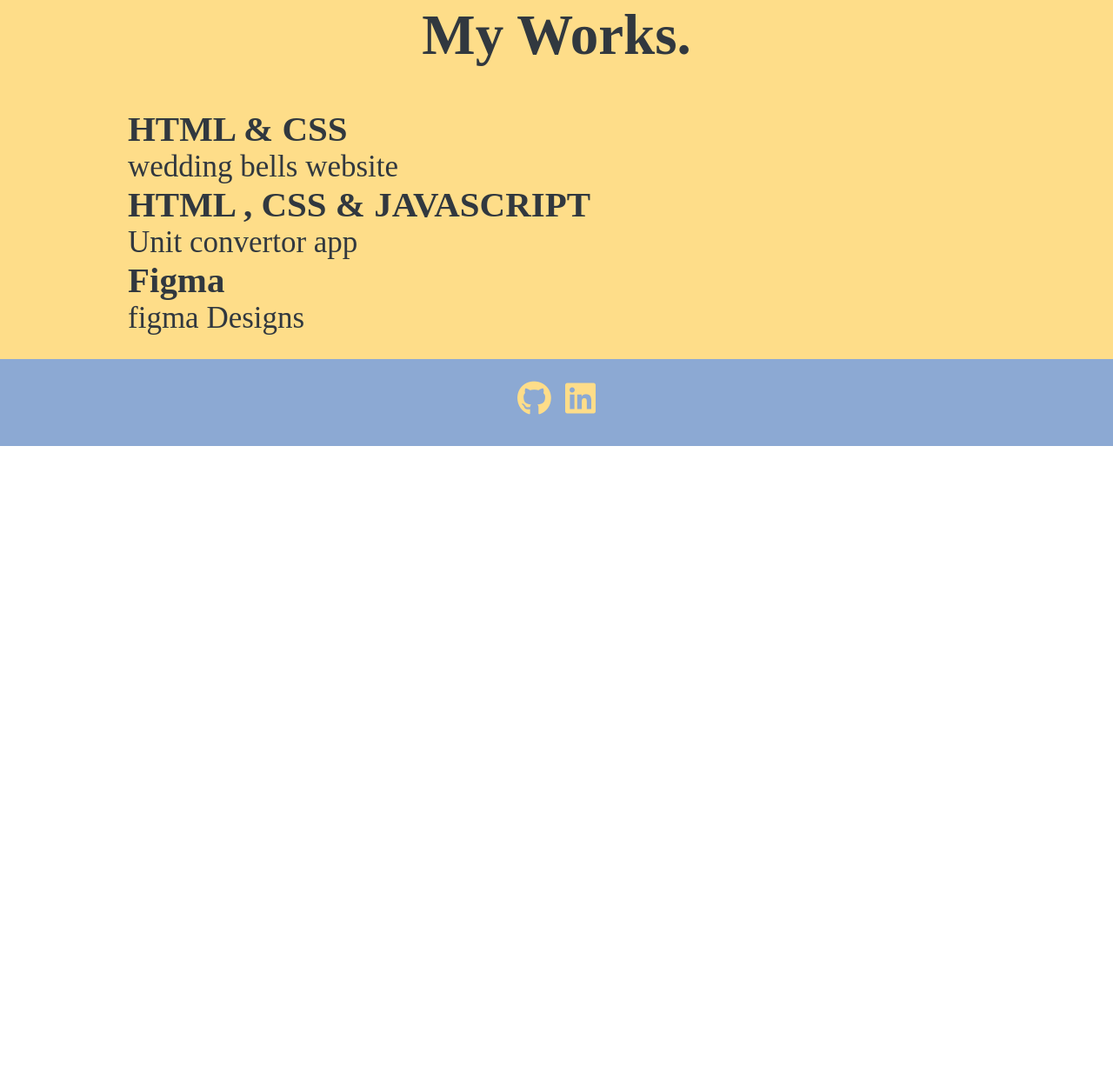
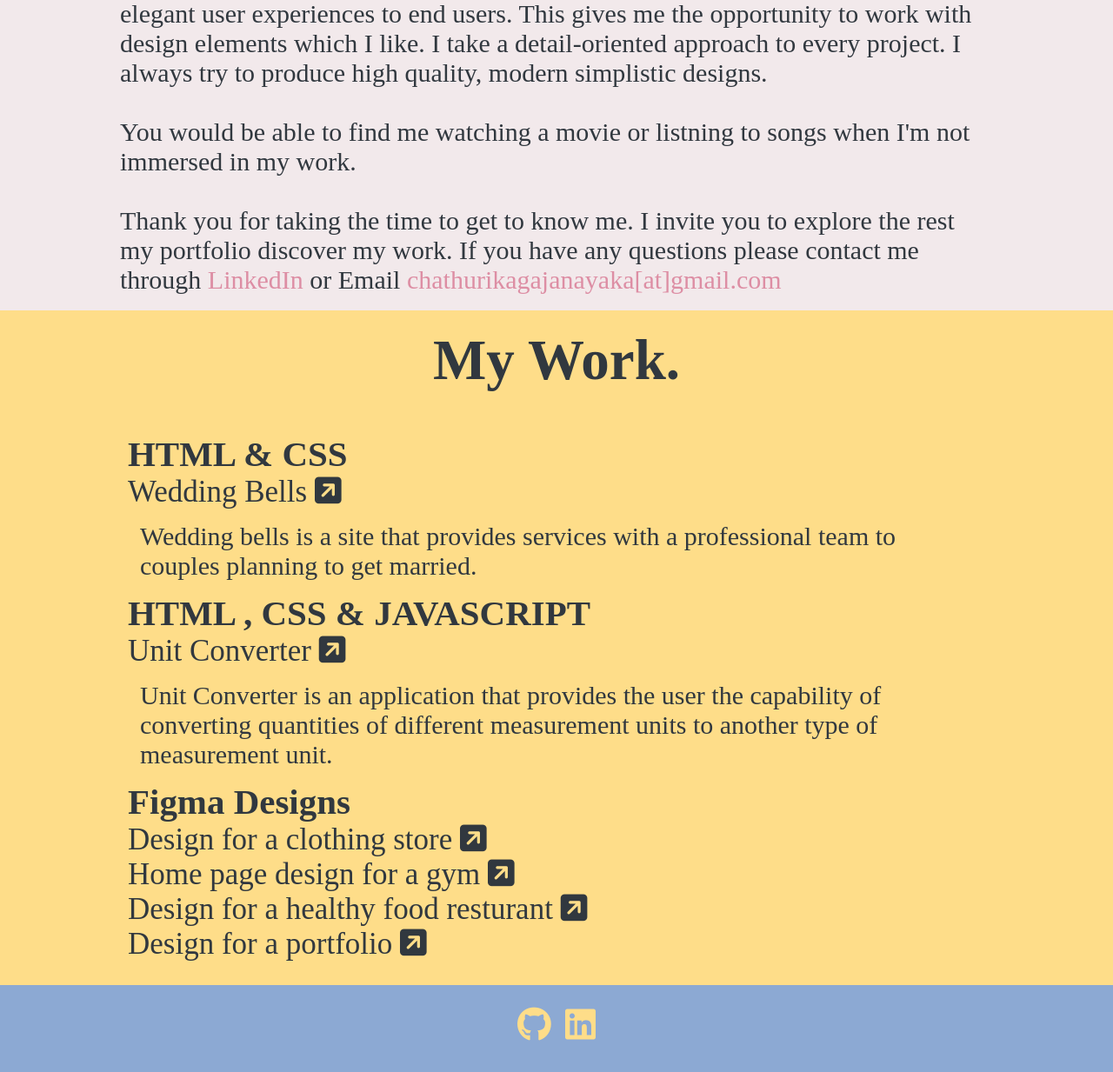
Before and after one commit to chathugaj/portfolio-, a plain HTML site: page index.html in a window 1280 px wide. Shown: the part 554-1787 px from the top of the page at 87% size. Before the commit the page ends 1067 px from the top, so only its background shows below. Drawn offline with Linux system fonts and the light colour scheme; a web font is replaced by a local one.

Commit message:
Fix changes in my works section

```diff
--- a/assets/css/style.css
+++ b/assets/css/style.css
@@ -41,6 +41,7 @@ a {
 }
 #menu a:hover {
   color: #8ca9d3;
+  cursor: pointer;
 }
 
 /** about section**/
@@ -55,6 +56,10 @@ h1 {
 
 h2 {
   font-size: 250%;
+}
+.work-details > a:hover {
+  color: #dd8ea4;
+  cursor: pointer;
 }
 
 #about-sec,
@@ -75,6 +80,14 @@ section > div {
 
 div > p {
   padding: 20px;
+}
+
+span {
+  color: #dd8ea4;
+}
+
+.social-link {
+  color: #dd8ea4;
 }
 
 /** footer**/
--- a/index.html
+++ b/index.html
@@ -18,14 +18,18 @@
       <div class="topnav-menu">
         <nav>
           <ul id="menu">
-            <li>
-              <a href="About Me.html">About Me</a>
+            <li onclick="document.getElementById('about-sec').scrollIntoView()">
+              <a>About Me</a>
             </li>
-            <li>
-              <a href="works.html">My Works</a>
+            <li
+              onclick="document.getElementById('work-topic').scrollIntoView()"
+            >
+              <a>My Work</a>
             </li>
-            <li>
-              <a href="contact.html" class="selected-menu">Contact</a>
+            <li
+              onclick="document.getElementById('footer-sec').scrollIntoView()"
+            >
+              <a class="selected-menu">Contact</a>
             </li>
           </ul>
         </nav>
@@ -39,16 +43,37 @@
 
           <h1>Chathurika Gajanayaka</h1>
           <p>
-            Lorem ipsum dolor sit amet, consectetur adipiscing elit. Mauris et
-            bibendum libero. Sed ullamcorper metus at nibh efficitur aliquam.
-            Nulla at sollicitudin massa, non lobortis arcu. Fusce porta id elit
-            vel luctus. Vivamus ornare sodales libero non vulputate. Proin nec
-            elit semper eros cursus tristique vitae nec felis. Duis maximus mi
-            ac vestibulum faucibus. Mauris a interdum justo. Proin non semper
-            magna, eu dapibus felis. Curabitur congue arcu at tincidunt
-            vestibulum. Phasellus aliquam, ipsum in aliquet tempor, lectus mi
-            placerat ex, quis viverra magna diam nec leo. Sed semper ex ut urna
-            commodo sodales.
+            I am a novice UI UX designer with passion for creativity. Welcome to
+            my portfolio!<br />
+            <br />I worked as an administrator for 1 1/2 years in Sri Lanka. I
+            always had a passion for creative things , I decided to change in to
+            a more creative career path once I moved to Sweden. Currently I'm
+            following a online fullstack developer course from Code Institute.
+            Apart from that I self study UI UX design concepts and tools.
+            <br /><br />What excites me the most is the ability to create
+            beautiful designs and provide elegant user experiences to end users.
+            This gives me the opportunity to work with design elements which I
+            like. I take a detail-oriented approach to every project. I always
+            try to produce high quality, modern simplistic designs.
+            <br />
+            <br />
+            You would be able to find me watching a movie or listning to songs
+            when I'm not immersed in my work.
+            <br />
+            <br />
+            Thank you for taking the time to get to know me. I invite you to
+            explore the rest my portfolio discover my work. If you have any
+            questions please contact me through
+            <a
+              href="https://linkin.com"
+              target="_blank"
+              rel="noopener"
+              aria-label="visit our twitter page(opens in a new tab)"
+              class="social-link"
+              >LinkedIn</a
+            >
+            or Email
+            <span> chathurikagajanayaka[at]gmail.com </span>
           </p>
         </div>
       </div>
@@ -56,7 +81,7 @@
 
     <section class="about-work">
       <div id="work-topic">
-        <h2>My Works.</h2>
+        <h2>My Work.</h2>
       </div>
 
       <div class="work-container">
@@ -64,19 +89,63 @@
           <div class="work-details">
             <h3>HTML & CSS</h3>
 
-            <a href="wedding.html">wedding bells website</a>
+            <a href="https://chathugaj.github.io/Wedding-Bells/" target="_blank"
+              >Wedding Bells <i class="fa-solid fa-square-arrow-up-right"></i>
+            </a>
+            <p>
+              Wedding bells is a site that provides services with a professional
+              team to couples planning to get married.
+            </p>
           </div>
 
           <div class="work-details">
             <h3>HTML , CSS & JAVASCRIPT</h3>
 
-            <a href="unit.html">Unit convertor app</a>
+            <a
+              href=" https://chathugaj.github.io/unit-converter/"
+              target="_blank"
+              >Unit Converter <i class="fa-solid fa-square-arrow-up-right"></i>
+            </a>
+            <p>
+              Unit Converter is an application that provides the user the
+              capability of converting quantities of different measurement units
+              to another type of measurement unit.
+            </p>
           </div>
 
           <div class="work-details">
-            <h3>Figma</h3>
+            <h3>Figma Designs</h3>
 
-            <a href="figma.html">figma Designs</a>
+            <a
+              href="https://www.figma.com/file/1vKSuBh9KYpHsaT2gBCMtf/CMEGS-clothing-store-website?type=design&mode=design&t=Hks2bwnChfvAtbjG-1"
+              target="_blank"
+              >Design for a clothing store
+              <i class="fa-solid fa-square-arrow-up-right"></i
+            ></a>
+            <br />
+            <a
+              href="https://www.figma.com/file/ymw7Oyx85LIBpRSU2TLoeW/GetFit?type=design&mode=design&t=Hks2bwnChfvAtbjG-1"
+              target="_blank"
+              >Home page design for a gym
+              <i class="fa-solid fa-square-arrow-up-right"></i
+            ></a>
+            <a
+              href="https://www.figma.com/file/4WcyyT3sNPFGrAoxyEyCYY/Nature?type=design&mode=design&t=JObl6YOUqYq1iTWI-1"
+              target="_blank"
+            >
+              <br />
+              Design for a healthy food resturant
+
+              <i class="fa-solid fa-square-arrow-up-right"></i>
+            </a>
+            <br />
+            <a
+              href="https://www.figma.com/file/ybB20JlCtZizLN4ry5U7A6/Portfolio?type=design&mode=design&t=JObl6YOUqYq1iTWI-1"
+              target="_blank"
+            >
+              Design for a portfolio
+              <i class="fa-solid fa-square-arrow-up-right"></i>
+            </a>
           </div>
         </div>
       </div>
```
